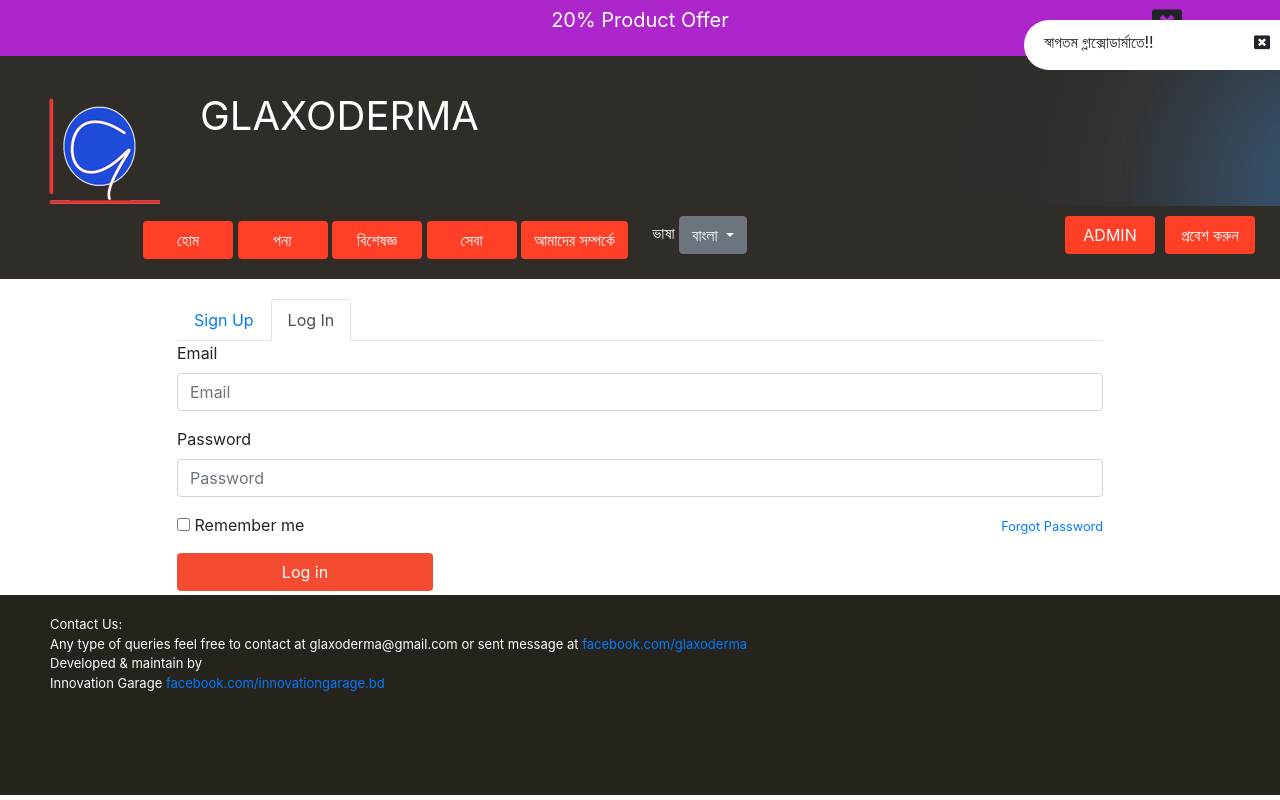
After one commit to farhad0085/Doctor-Ecommerce, a Flask app: page /login in a window 1280 px wide. The commit adds this page. Run offline with Flask 2, Linux system fonts and the light colour scheme; parts of the project's set-up code (start-up, migrations or seed data) failed here and were passed over; some libraries are stand-ins or nearby versions.

Commit message:
login page done

```diff
--- /dev/null
+++ b/app/templates/components/footer_main.html
@@ -0,0 +1,8 @@
+<div id="footer">
+	Contact Us:<br>
+	Any type of queries feel free to contact at glaxoderma@gmail.com or sent message at <a
+		href="http://facebook.com/glaxoderma">facebook.com/glaxoderma</a><br>
+	Developed & maintain by<br>
+	Innovation Garage
+	<a href="http://facebook.com/innovationgarage.bd">facebook.com/innovationgarage.bd</a><br>
+</div>
--- a/app/templates/layouts/base.html
+++ b/app/templates/layouts/base.html
@@ -1,17 +1,16 @@
 <!DOCTYPE html>
 <html>
+
 <head>
-	<title>Glaxoderma {% block title %}{% endblock %}</title>
 	<meta name="google" content="notranslate" />
 	<meta charset="UTF-8">
 
 	<!-- GSAP Animation tools -->
 	<script src="https://cdnjs.cloudflare.com/ajax/libs/gsap/3.4.2/gsap.min.js"></script>
 
-	<!-- Bootstrap and Jquery -->
-    <link rel="stylesheet" href="https://stackpath.bootstrapcdn.com/bootstrap/4.5.0/css/bootstrap.min.css">
+	<!-- Bootstrap -->
+	<link rel="stylesheet" href="https://stackpath.bootstrapcdn.com/bootstrap/4.5.0/css/bootstrap.min.css">
 	<link rel="stylesheet" href="https://cdnjs.cloudflare.com/ajax/libs/font-awesome/4.7.0/css/font-awesome.min.css">
-	<script src="https://code.jquery.com/jquery-3.5.1.min.js"></script>
 
 	<!-- common source files -->
 	<script src="{{ url_for('static', filename='js/utils.js') }}"></script>
@@ -20,13 +19,78 @@
 
 	<link rel="stylesheet" type="text/css" href="{{ url_for('static', filename='css/basics.css') }}">
 
-	{% block head %}{% endblock %}
+	{% block header_scripts %}
+
+	{% endblock header_scripts %}
+
+	{% if title %}
+	<title>{{ title }} - Glaxoderma</title>
+	{% else %}
+	<title>Glaxoderma</title>
+	{% endif %}
 
 </head>
+
 <body>
-	{% block body %}{% endblock %}
+
+	<div class="container" id="container">
+		<!--Right Side Bar-->
+
+		<!--Top Floting Offer-->
+		<div>
+			<div id="top-floating-offer">
+				<p id="top-floating-offer-text">20% Product Offer</p>
+			</div>
+			<div id="top-floating-close" style="position: fixed;margin-left: 90vw;z-index: 2;font-size: 30px">
+				<i class="fa fa-window-close" aria-hidden="true"></i>
+			</div>
+		</div>
+		<div id="top-notification">
+	    	<div id="top-notification-close" style="float: right; padding-right: 10px"><i class="fa fa-window-close"></i></div>
+	    	<div id="top-notification-data">স্বাগতম গ্লাক্সোডার্মাতে!!</div>
+	    </div>
+
+		<div id="header">
+			<div id="header-canvas-container">
+				<canvas id="header-canvas"></canvas>
+				<div id="logo">
+					<div id="logo-text">GLAXODERMA</div>
+					<img id="logo-img" src="{{ url_for('static', filename='images/Glaxoderma_logo.png') }}">
+					<img id="logo-grad" src="{{ url_for('static', filename='images/gradient.png') }}">
+				</div>
+			</div>
+			<div id="header-bar" class="row">
+				<div class="col-12 col-md-8">
+					<a href="#" type="button" class="btn nav-btn-ctm">HOME</a>
+					<a href="#" type="button" class="btn nav-btn-ctm">PRODUCTS</a>
+					<a href="#" type="button" class="btn nav-btn-ctm">SERVICES</a>
+					<a href="#" type="button" class="btn nav-btn-ctm">ABOUT US</a>
+				</div>
+				<div class="col-12 col-md-4">
+					<a href="#" type="button" class="btn nav-btn-ctm security-info-btn">Login</a>
+				</div>
+			</div>
+		</div>
+
+	{% block content %}
+
+	{% endblock content %}
+
+</div>
+
+	<div id="footer-container">
+		{% include('components/footer_main.html') %}
+	</div>
+
 	<!-- Bootstrap JS  -->
+	<script src="https://code.jquery.com/jquery-3.5.1.min.js"></script>
 	<script src="https://cdn.jsdelivr.net/npm/popper.js@1.16.0/dist/umd/popper.min.js"></script>
-    <script src="https://stackpath.bootstrapcdn.com/bootstrap/4.5.0/js/bootstrap.min.js"></script>
+	<script src="https://stackpath.bootstrapcdn.com/bootstrap/4.5.0/js/bootstrap.min.js"></script>
+
+	{% block footer_scripts %}
+
+	{% endblock footer_scripts %}
+
 </body>
+
 </html>
--- a/app/templates/sample.html
+++ b/app/templates/sample.html
@@ -34,7 +34,6 @@
             </div>
             <div id="header-bar" class="row"> <!-- Loading from template/parts.html -->
             </div>
-
         </div>
 
 	    <!-- <div id="logo-place" >
--- /dev/null
+++ b/app/templates/signin.html
@@ -0,0 +1,168 @@
+{% extends "layouts/base.html" %}
+
+{% block header_scripts %}
+<link rel="stylesheet" type="text/css" href="{{ url_for('static', filename='css/signin.css') }}">
+{% endblock header_scripts %}
+
+{% block content %}
+<!-- Sign in Page View -->
+<div class="container">
+    <div class="row">
+        <div class="col-12" id="signUpBody">
+            <ul class="nav nav-tabs">
+                <li class="nav-item ">
+                    <a href="#signUp" class="nav-link" data-toggle="tab">Sign Up</a>
+                </li>
+                <li class="nav-item">
+                    <a href="#logIn" class="nav-link active" data-toggle="tab">Log In</a>
+                </li>
+            </ul>
+            <div class="tab-content">
+                <div class="tab-pane fade " id="signUp">
+                    <form id="formBody-signup">
+                        <!--Sign Up Form Body-->
+                        <div class="row">
+                            <div class="form-group col-md-6 col-12">
+                                <label for="inputFirstName">First name</label>
+                                <input type="text" id="inputFirstName" class="form-control"
+                                    placeholder="Enter Your First Name">
+                            </div>
+                            <div class="form-group col-md-6 col-12">
+                                <label for="inputLastName">Last name</label>
+                                <input type="text" id="inputLastName" class="form-control"
+                                    placeholder="Enter Your Last Name">
+                            </div>
+                        </div>
+
+                        <div class="row">
+                            <div class="form-group col-md-6 col-12">
+                                <label for="inputBirthDate">Death of Birth</label>
+                                <input type="date" id="inputBirthDate" class="form-control" placeholder="Date of Birth">
+                            </div>
+                            <div class="form-group col-md-6 col-12">
+                                <label for="inputAge">Age</label>
+                                <input type="number" id="inputAge" class="form-control" placeholder="Age">
+                            </div>
+                        </div>
+                        <div class="form-group">
+                            <label for="inputAddress">Address</label>
+                            <input type="text" class="form-control" id="inputAddress" placeholder="Address">
+                        </div>
+
+                        <div class="form-group">
+                            <label for="inputPhone">Phone</label>
+                            <input type="tel" class="form-control" id="inputPhone" placeholder="Phone Number">
+                        </div>
+
+                        <div class="form-group">
+                            <label for="inputEmail">Email</label>
+                            <input type="email" class="form-control" id="inputEmail" placeholder="Email">
+                        </div>
+                        <div class="form-group">
+                            <label for="inputPassword">Password</label>
+                            <input type="password" class="form-control" id="inputPassword" placeholder="Password">
+                        </div>
+                        <button type="submit" id="signup" class="btn btn-signin-primary-ctm">Sign Up</button>
+                    </form>
+                </div>
+                <div class="tab-pane fade show  active" id="logIn">
+                    <form id="formBody-login">
+                        <!--Log In Form Body-->
+                        <div class="form-group">
+                            <label for="inputEmail2">Email</label>
+                            <input type="email" class="form-control" id="inputEmail2" placeholder="Email">
+                        </div>
+                        <div class="small" style="color:red; display: none;" id="emailNotFoundMessage">User with that email not found!</div>
+                        <div class="form-group">
+                            <label for="inputPassword2">Password</label>
+                            <input type="password" class="form-control" id="inputPassword2" placeholder="Password">
+                        </div>
+                        <div class="small" style="color:red; display: none;" id="passwordNotMatchMessage">Incorrect Password!</div>
+                        <div class="form-group">
+                            <div class="row">
+                                <div class="col-6">
+                                    <label class="form-check-label"><input type="checkbox" id="rememberCheck"> Remember me</label>
+                                </div>
+                                <div class="col-6" style="text-align: right;">
+                                    <a href="#"><small>Forgot Password</small></a>
+                                </div>
+                            </div>
+                        </div>
+                        <button type="submit" id="login" class="btn btn-signin-primary-ctm">Log in</button>
+                    </form>
+                </div>
+            </div>
+        </div>
+    </div>
+</div>
+
+{% endblock content %}
+
+{% block footer_scripts %}
+
+<script>
+    window.addEventListener("load", function () {
+
+        init("container", "footer-container", "top-floating-offer") //initializing basic elements
+        startFloatingOffer("top-floating-offer", "container") // starting float view from basics.js. CSS is in basics.css
+        startHeaderAndCanvasBasic("header-canvas-container", "logo", "header-canvas", "header-bar") //Starting header and canvas
+
+
+        var xhr = new XMLHttpRequest();
+
+        $("#login").click(function (e) {
+            e.preventDefault();
+            xhr.open("POST", '/api/user/login');
+            xhr.setRequestHeader('Content-Type', 'application/json');
+            xhr.onload = function () {
+                const responseData = JSON.parse(xhr.responseText)
+                if (xhr.status == 200){
+                    window.open("{{ url_for('web.home') }}", "_self")
+                }
+                else if(xhr.status == 404){
+                    $("#passwordNotMatchMessage").hide();
+                    $("#emailNotFoundMessage").show();
+                }
+                else {
+                    $("#emailNotFoundMessage").hide();
+                    $("#passwordNotMatchMessage").show();
+                }
+
+            }
+
+            const postData = JSON.stringify({
+                "email": $("#inputEmail2").val(),
+                "password": $("#inputPassword2").val(),
+                "remember": $("#rememberCheck").is(':checked')
+            })
+            console.log(postData);
+            xhr.send(postData);
+            return false
+        })
+
+        $("#signup").click(function () {
+
+            var str = JSON.stringify({
+                "email": $('#inputEmail').val(),
+                "date_of_birth": $('#inputBirthDate').val(),
+                "password": $('#inputPassword').val(),
+                "full_name": $('#inputFirstName').val() + ' ' + $('#inputLastName').val(),
+                "address": $('#inputAddress').val(),
+                "contact_no": $('#inputPhone').val(),
+                "age": $('#inputAge').val(),
+            });
+
+            xhr.open("POST", api_host + '/api/add/user', true); //basics.js->api_host
+            xhr.setRequestHeader('Content-Type', 'application/json');
+            xhr.onreadystatechange = function () {
+                if (xhr.readyState == XMLHttpRequest.DONE) {
+                    print(xhr.responseText);
+                }
+            }
+            xhr.send(formData);
+            return false
+        })
+
+    })
+</script>
+{% endblock footer_scripts %}
--- /dev/null
+++ b/app/web/routes.py
@@ -0,0 +1,23 @@
+from flask import Blueprint, render_template, request, jsonify, redirect, url_for
+from flask_login import current_user, logout_user
+
+web = Blueprint('web', __name__)
+
+@web.route('/')
+def home():
+	return render_template('sample.html')
+
+@web.route("/login", methods=['GET'])
+def login():
+    # if user already logged in, lets redirect them to their account page
+    if current_user.is_authenticated:
+        return redirect(url_for('web.home'))
+
+    return render_template('signin.html', title="Login")
+
+@web.route("/logout")
+def logout():
+    if not current_user.is_authenticated:
+        return redirect(url_for('web.login'))
+    logout_user()
+    return redirect(url_for('web.login'))
```
Also changed, not shown: app/__init__.py (+7 -7 lines), app/api/user/routes.py (added, +31 -0 lines), app/templates/components/header_main.html (added, +25 -0 lines), app/web_render/web_routes.py (deleted, +0 -7 lines), cors_test.html (deleted, +0 -25 lines), sample.html (deleted, +0 -20 lines), app/api/user/__init__.py (added).
